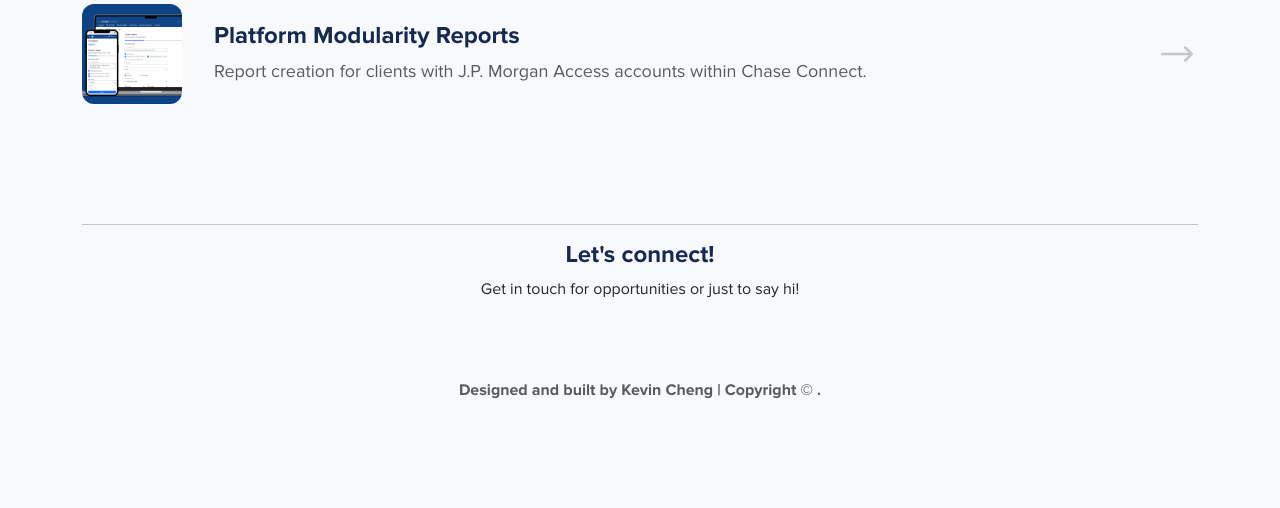
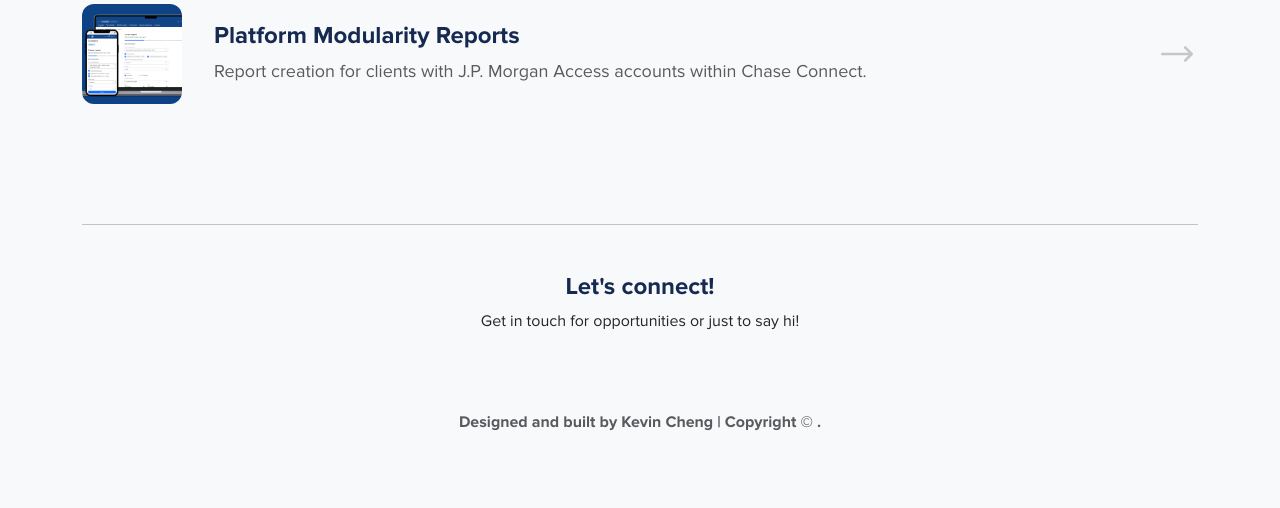
Before and after one commit to kchengtoo/kchengtoo.github.io, a PHP site: page /index.html in a window 1280 px wide. Shown: the part 1667-2175 px from the top of the page. Before the commit the page ends 2066 px from the top, so only its background shows below. Run offline with PHP 8.4, Linux system fonts and the light colour scheme.

Commit message:
Fixing load-page-components.js part 4 and social media footer

```diff
--- a/css/stylesheet-social-media-footer.css
+++ b/css/stylesheet-social-media-footer.css
@@ -1,4 +1,4 @@
-#footer-div {
+#load-social-media-div {
 	display: flex;
 	flex-direction: column;
 	gap: 32px;
--- a/js/load-page-components.js
+++ b/js/load-page-components.js
@@ -17,7 +17,7 @@ $(document).ready(function() {
 	}
 	else if (!currentLocation.includes("pages")) {
 		console.log("homepage");
-		$("#header-div").load(" pages/shared-page-components.html #navbar-div");
+		$("#header-div").load("pages/shared-page-components.html #navbar-div");
 		$("#footer-div").load("pages/shared-page-components.html #load-social-media-div");
 		setTimeout (function() {
 			configComponents("home");
@@ -62,6 +62,7 @@ function configComponents(location) {
 		// console.log(homeLink);
 
 		for (i = 0; i < navbarElements.length; i++) {
+			console.log(navbarElements[i].innerHTML);
 			// navbarElements[i].href = "../" + navbarLinks[i];
 			if (navbarElements[i].innerHTML == "Resume") {
 				navbarElements[i].href = "../" + navbarLinks[i];
@@ -104,6 +105,7 @@ function configComponents(location) {
 		// console.log(navbarElements[i].href);
 		for (i = 0; i < navbarElements.length; i++) {
 			// navbarElements[i].href = navbarLinks[i];
+			console.log(navbarElements[i].innerHTML);
 			if (navbarElements[i].innerHTML == "Resume") {
 				navbarElements[i].href = navbarLinks[i];
 			}
@@ -139,6 +141,7 @@ function configComponents(location) {
 				navbarElements[i].href = "pages/" + navbarLinks[i];
 			}
 			else if (navbarElements[i].innerHTML == "Work") {
+				console.log("HERE");
 				navbarElements[i].href = navbarLinks[i];
 			}
 			else {
```
